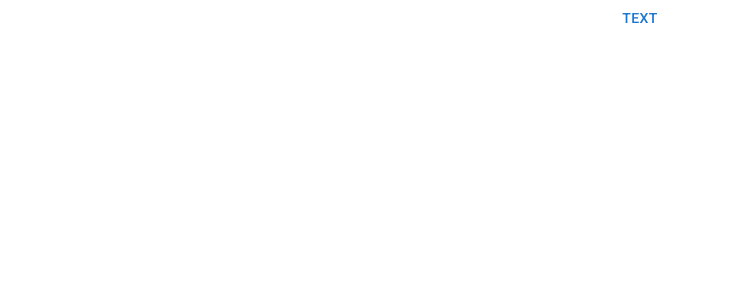
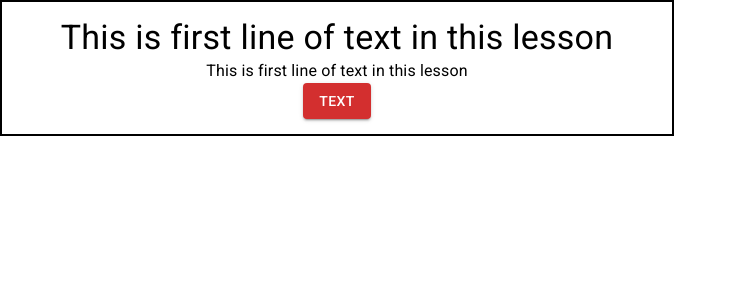
Before and after one commit to wiktorpiela/react-learn, a React (Create React App) app: page / in a window 1280 px wide. Shown: the top 300 px of the page, without its empty margins (0-737 px from the left). Built offline with nearby package versions, Linux system fonts and the light colour scheme.

Commit message:
material ui button and typography added

```diff
--- a/src/components/Home.jsx
+++ b/src/components/Home.jsx
@@ -1,11 +1,16 @@
-import React from 'react'
-import { Link } from 'react-router-dom'
-import { Button } from '@mui/material';
+import React, { useState } from 'react'
+import { Button, Typography } from '@mui/material';
+
 
 function Home() {
+  const [btnColor, setBtnColor] = useState("error");
+
   return (
-    <div>
-        <Button variant="text">Text</Button>
+    <div style={{width:'50%', border:'2px solid black', padding:'15px'}}>
+        <Typography variant='h4'>This is first line of text in this lesson</Typography>
+        <Typography variant='body1'>This is first line of text in this lesson</Typography>
+
+        <Button variant="contained" color={btnColor} onClick={()=>setBtnColor("success")} size='medium'>Text</Button>
     </div>
   )
 }
```
